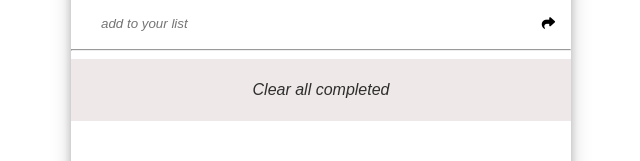
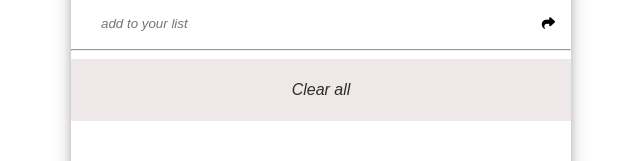
Before and after one commit to Roland-Ntwali/To-Do-list, a website built with webpack: page src/index.html in a window 1280 px wide. Shown: the part 278-439 px from the top of the page, without its empty margins (319-959 px from the left). Built offline with nearby package versions, Linux system fonts and the light colour scheme.

Commit message:
change button text

```diff
--- a/src/index.html
+++ b/src/index.html
@@ -40,7 +40,7 @@
 
           <div class="clear">
             <button type="button" id="clear-completed" class="clear-completed">
-              Clear all completed
+              Clear all
             </button>
           </div>
         </section>
```
